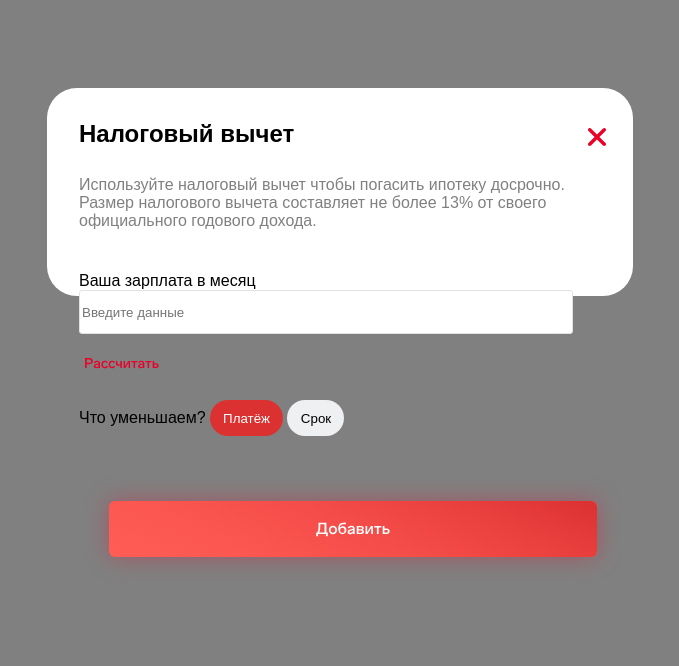
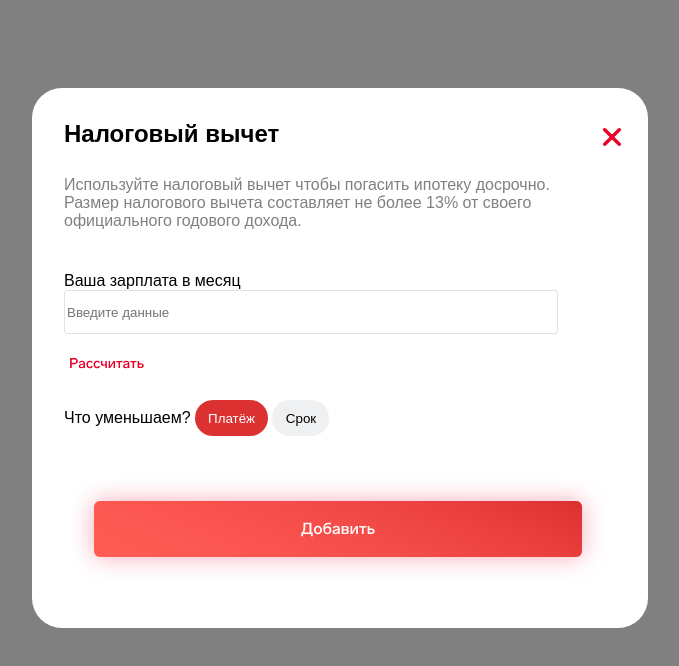
Before and after one commit to B-e-d-B-o-y/site, a plain HTML site: page index.html in a window 1280 px wide. Shown: the whole page, without its empty margins (300-979 px from the left). Drawn offline with Linux system fonts and the light colour scheme.

Commit message:
Apply sent changes

```diff
--- a/styless.css
+++ b/styless.css
@@ -20,12 +20,13 @@ body {
     background-color: grey;
 }
 
-
 .model{
+    font-family: Arial;
     position: relative;
     display: flex;
     flex-direction: column;
-    max-width: 522px;
+    max-width: 552px;
+    height: 476px;
     width: 100%;
     margin-block: 10vh;
     background: white;
```
